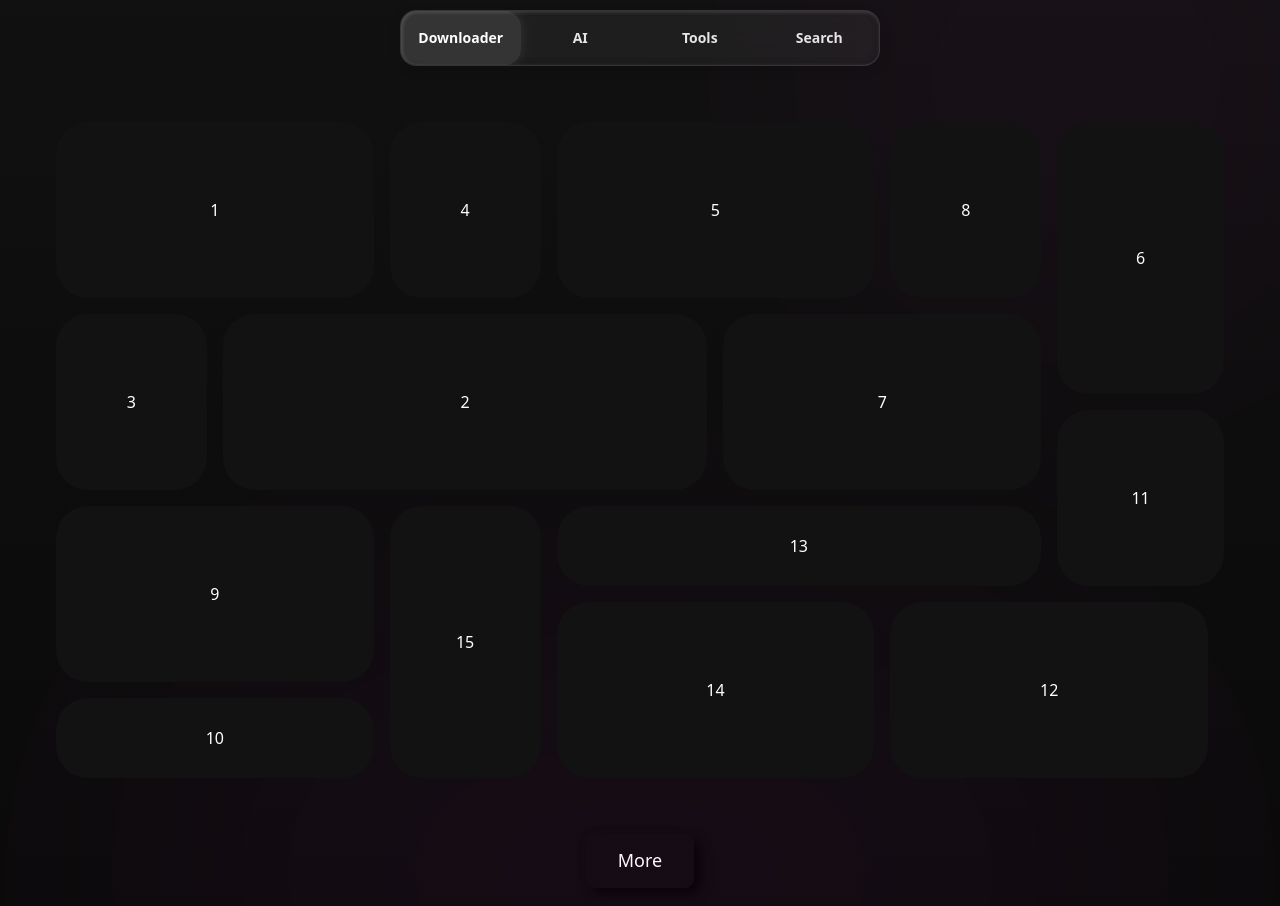
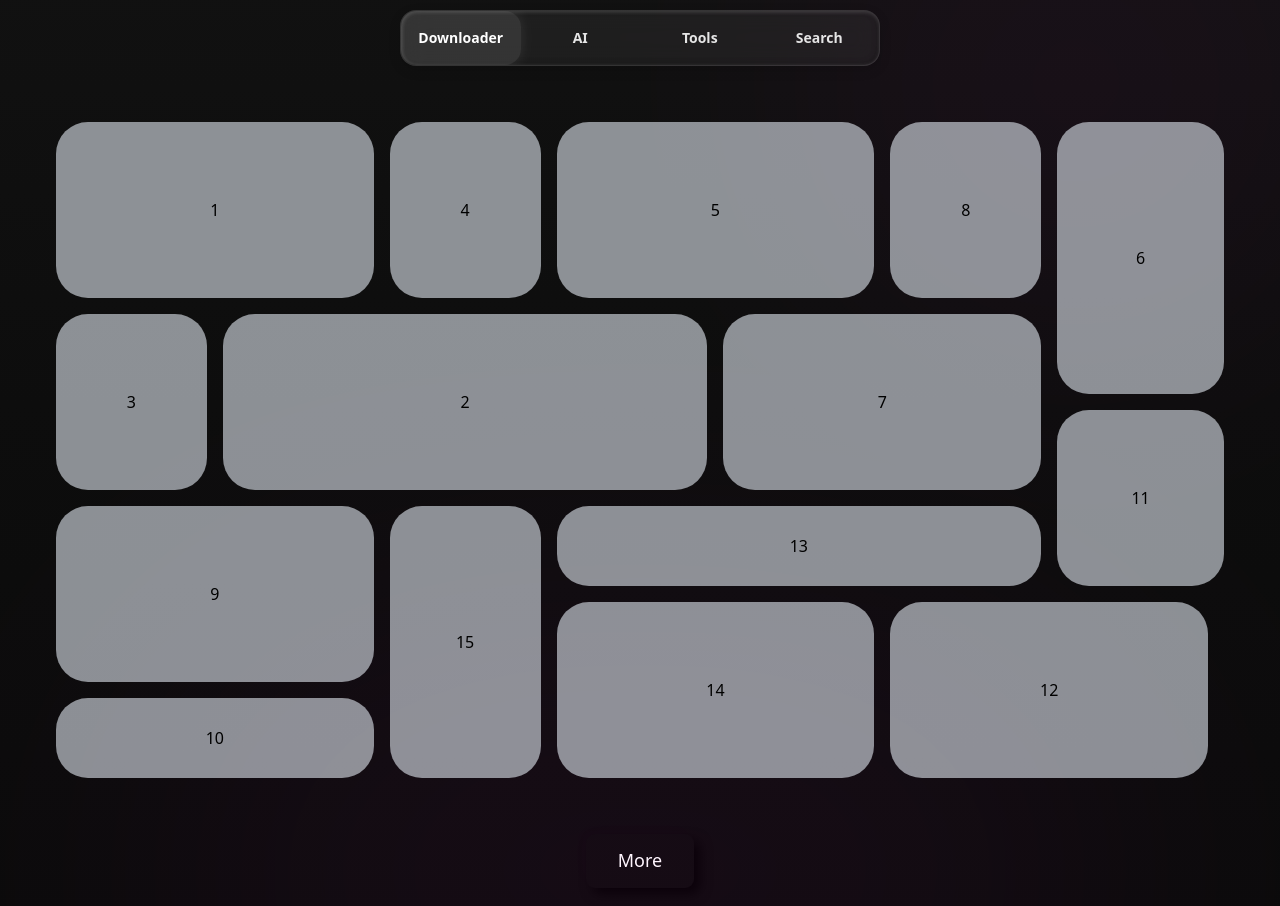
Before and after one commit to MuhammadAldhi/SuperTools, a React (Vite) app: page / in a window 1280 px wide. Shown: the part 2180-3086 px from the top of the page. Built offline with nearby package versions, Linux system fonts and the light colour scheme.

Commit message:
add grid tools

```diff
--- a/src/pages/features/Ai.jsx
+++ b/src/pages/features/Ai.jsx
@@ -16,10 +16,10 @@ export default function Ai({ activeMore }) {
     group relative overflow-hidden
     flex items-center justify-center p-6 text-center cursor-pointer
     min-h-[80px] w-full h-full
-    bg-[#121212] rounded-[2rem] text-white
+    bg-slate-200/60 rounded-[2rem] text-black
     transition-all duration-500 ease-[cubic-bezier(0.23,1,0.32,1)]
     hover:border-[#ff29ed]/50 hover:-translate-y-2
-    hover:shadow-[0_20px_40px_rgba(0,0,0,0.4)]
+    hover:shadow-[0_20px_40px_rgba(255,255,255,0.4)]
   `;
 
   // Gunakan useMemo atau pastikan setiap elemen punya KEY unik agar tidak error saat render
--- a/src/pages/features/Downloader.jsx
+++ b/src/pages/features/Downloader.jsx
@@ -16,10 +16,10 @@ export default function Downloader({ activeMore, setMore }) {
     group relative overflow-hidden
     flex items-center justify-center p-6 text-center cursor-pointer
     min-h-[80px] w-full h-full
-    bg-[#121212] rounded-[2rem] text-white
+    bg-slate-200/60 rounded-[2rem] text-black
     transition-all duration-500 ease-[cubic-bezier(0.23,1,0.32,1)]
     hover:border-[#ff29ed]/50 hover:-translate-y-2
-    hover:shadow-[0_20px_40px_rgba(0,0,0,0.4)]
+    hover:shadow-[0_20px_40px_rgba(255,255,255,0.4)]
   `;
 
   // Array item grid
--- a/src/pages/features/Search.jsx
+++ b/src/pages/features/Search.jsx
@@ -13,13 +13,13 @@ export default function Search({ activeMore }) {
   }, []);
 
   const boxStyle = `
-      group relative overflow-hidden
-      flex items-center justify-center p-6 text-center cursor-pointer
-      min-h-[80px] w-full h-full
-      bg-[#121212] rounded-[2rem] text-white
-      transition-all duration-500 ease-[cubic-bezier(0.23,1,0.32,1)]
-      hover:border-[#ff29ed]/50 hover:-translate-y-2
-      hover:shadow-[0_20px_40px_rgba(0,0,0,0.4)]
+    group relative overflow-hidden
+    flex items-center justify-center p-6 text-center cursor-pointer
+    min-h-[80px] w-full h-full
+    bg-slate-200/60 rounded-[2rem] text-black
+    transition-all duration-500 ease-[cubic-bezier(0.23,1,0.32,1)]
+    hover:border-[#ff29ed]/50 hover:-translate-y-2
+    hover:shadow-[0_20px_40px_rgba(255,255,255,0.4)]
     `;
 
   const gridItems = [
--- a/src/pages/features/Tools.jsx
+++ b/src/pages/features/Tools.jsx
@@ -4,10 +4,10 @@ export default function Tools({ activeMore, setMore }) {
     group relative overflow-hidden
     flex items-center justify-center p-6 text-center cursor-pointer
     min-h-[80px] w-full h-full
-    bg-[#121212] rounded-[2rem] text-white
+    bg-slate-200/60 rounded-[2rem] text-black
     transition-all duration-500 ease-[cubic-bezier(0.23,1,0.32,1)]
     hover:border-[#ff29ed]/50 hover:-translate-y-2
-    hover:shadow-[0_20px_40px_rgba(0,0,0,0.4)]
+    hover:shadow-[0_20px_40px_rgba(255,255,255,0.4)]
   `;
 
   return (
```
